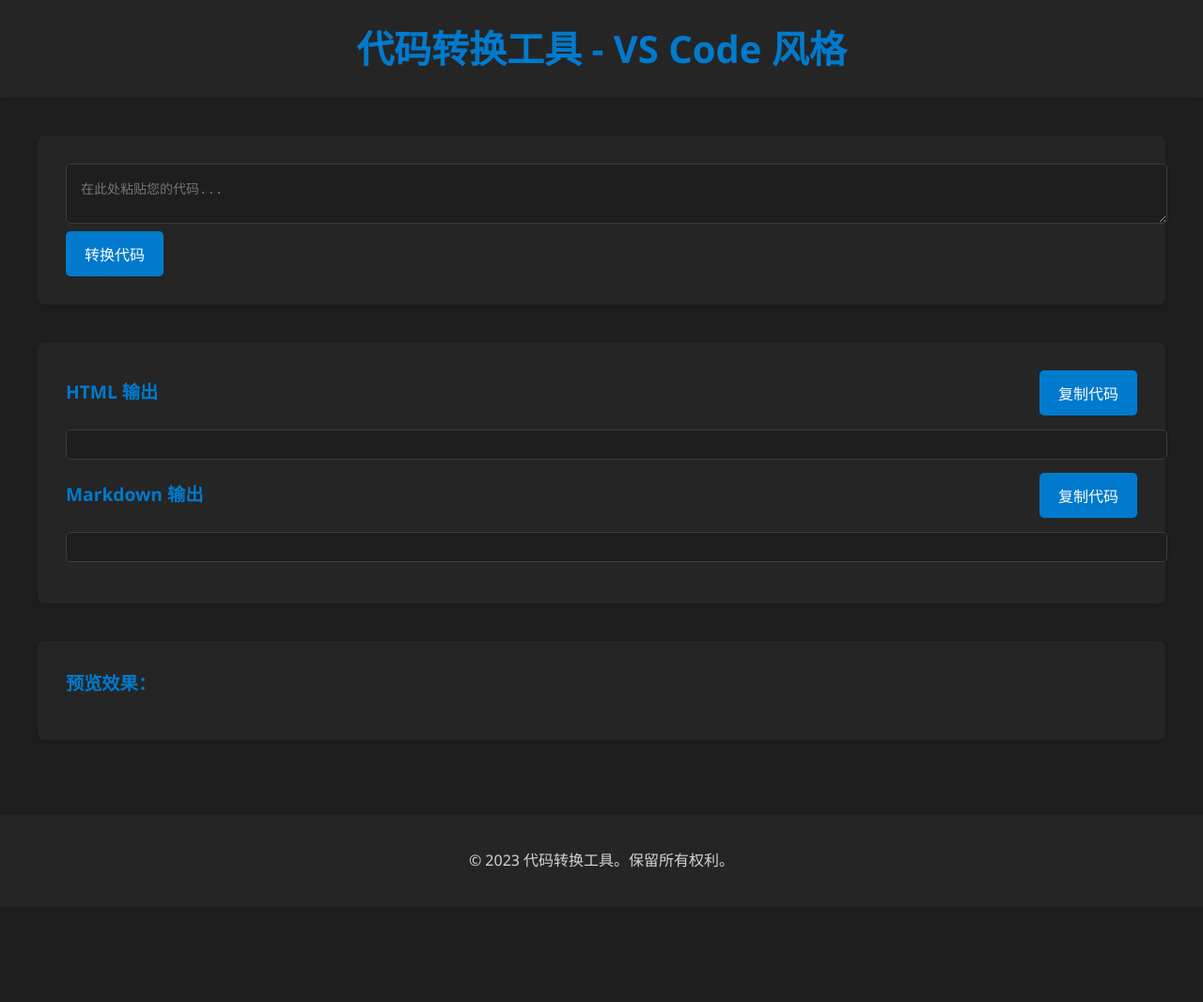
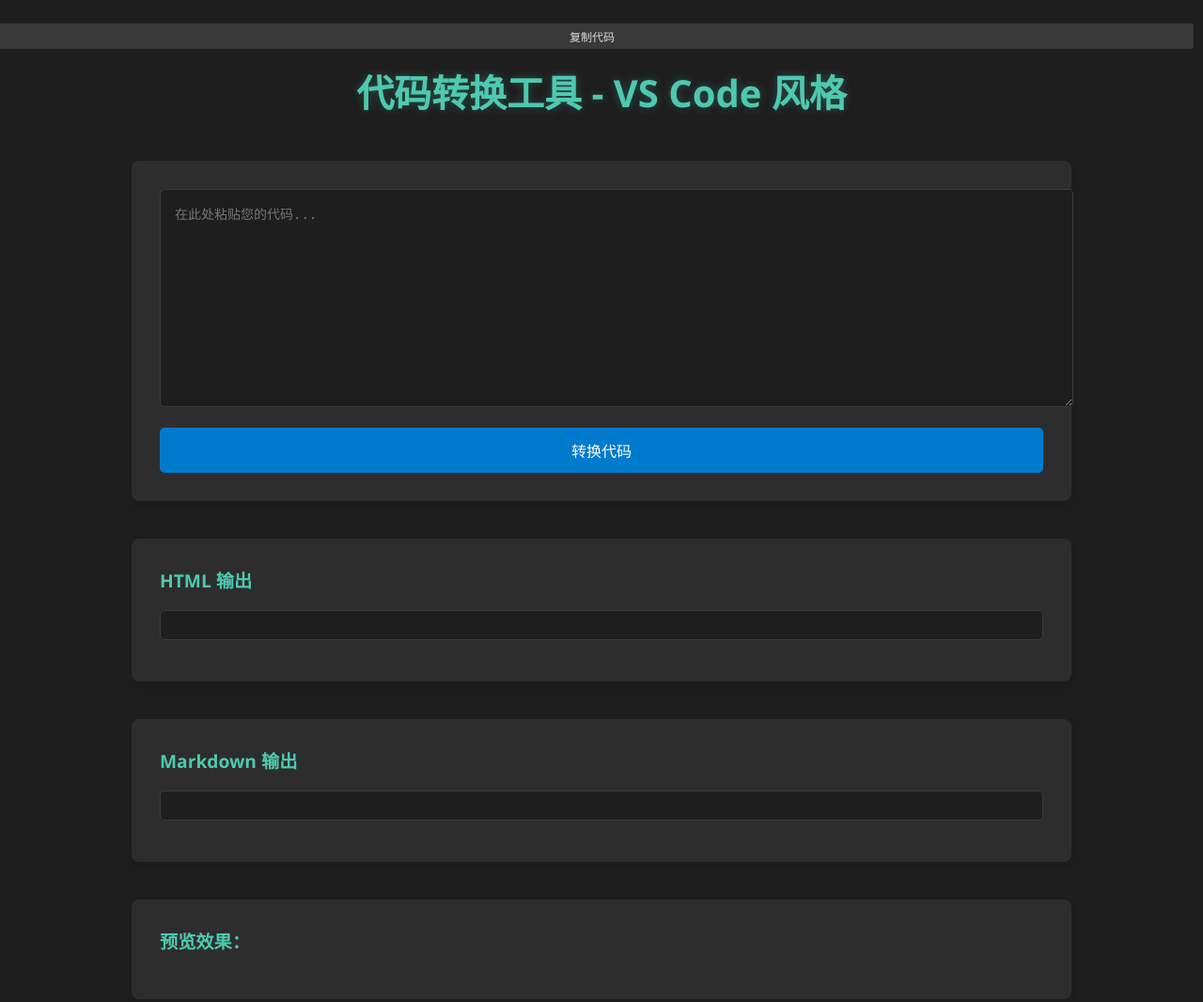
Before and after one commit to bbylw/Markdown-HTML, a plain HTML site: page tt.html in a window 1280 px wide. Shown: the whole page at 94% size. Before the commit the page ends 965 px from the top, so only its background shows below. Drawn offline with Linux system fonts and the light colour scheme.

Commit message:
Update tt.html

```diff
--- a/tt.html
+++ b/tt.html
@@ -1,18 +1,18 @@
 <!DOCTYPE html>
 <html lang="zh-CN">
 <head>
-<base href="https://example.com">
 <meta charset="utf-8">
 <meta name="viewport" content="width=device-width, initial-scale=1.0">
 <title>代码转换工具 - VS Code 风格</title>
 <style>
 :root {
-  --primary-color: #007ACC;
-  --secondary-color: #0E639C;
+  --primary-color: #4EC9B0;
+  --secondary-color: #007ACC;
   --bg-color: #1E1E1E;
   --text-color: #D4D4D4;
   --border-color: #3C3C3C;
   --header-bg: #252526;
+  --card-bg: #2D2D2D;
 }
 
 body {
@@ -24,35 +24,37 @@ body {
   padding: 0;
 }
 
-header {
-  background-color: var(--header-bg);
-  padding: 20px 0;
-  text-align: center;
-  box-shadow: 0 2px 4px rgba(0,0,0,0.1);
+.container {
+  max-width: 1000px;
+  margin: 0 auto;
+  padding: 40px 20px;
 }
 
 h1 {
   color: var(--primary-color);
   font-size: 2.5em;
-  margin: 0;
+  text-align: center;
+  margin-bottom: 40px;
+  text-shadow: 0 0 10px rgba(78, 201, 176, 0.3);
 }
 
-.container {
-  max-width: 1200px;
-  margin: 0 auto;
-  padding: 40px 20px;
-}
-
-.input-section, .output-section, #preview {
-  background-color: var(--header-bg);
+.card {
+  background-color: var(--card-bg);
   border-radius: 8px;
   padding: 30px;
   margin-bottom: 40px;
   box-shadow: 0 4px 6px rgba(0,0,0,0.1);
+  transition: all 0.3s ease;
 }
 
-textarea, .output-content {
+.card:hover {
+  box-shadow: 0 6px 12px rgba(0,0,0,0.15);
+  transform: translateY(-5px);
+}
+
+textarea {
   width: 100%;
+  height: 200px;
   background-color: var(--bg-color);
   color: var(--text-color);
   border: 1px solid var(--border-color);
@@ -60,27 +62,33 @@ textarea, .output-content {
   font-family: 'Consolas', 'Courier New', monospace;
   font-size: 14px;
   border-radius: 5px;
-  transition: border-color 0.3s ease;
+  resize: vertical;
+  transition: all 0.3s ease;
 }
 
 textarea:focus {
   border-color: var(--primary-color);
+  box-shadow: 0 0 0 2px rgba(78, 201, 176, 0.2);
   outline: none;
 }
 
 button {
-  background-color: var(--primary-color);
+  background-color: var(--secondary-color);
   color: #FFFFFF;
   border: none;
   padding: 12px 20px;
   font-size: 16px;
   border-radius: 5px;
   cursor: pointer;
-  transition: background-color 0.3s ease;
+  transition: all 0.3s ease;
+  margin-top: 15px;
+  width: 100%;
 }
 
 button:hover {
-  background-color: var(--secondary-color);
+  background-color: #005fa3;
+  transform: translateY(-2px);
+  box-shadow: 0 4px 8px rgba(0, 122, 204, 0.3);
 }
 
 .output-header {
@@ -94,6 +102,19 @@ button:hover {
   font-size: 1.2em;
   font-weight: bold;
   color: var(--primary-color);
+}
+
+.output-content {
+  background-color: var(--bg-color);
+  border: 1px solid var(--border-color);
+  border-radius: 5px;
+  padding: 15px;
+  font-family: 'Consolas', 'Courier New', monospace;
+  font-size: 14px;
+  white-space: pre-wrap;
+  word-break: break-all;
+  max-height: 300px;
+  overflow-y: auto;
 }
 
 #preview-header {
@@ -124,7 +145,7 @@ button:hover {
   position: absolute;
   top: 10px;
   right: 10px;
-  background-color: #3C3C3C;
+  background-color: rgba(60, 60, 60, 0.7);
   color: #CCCCCC;
   border: none;
   border-radius: 3px;
@@ -135,15 +156,8 @@ button:hover {
 }
 
 .copy-code-btn:hover {
-  background-color: #4E4E4E;
+  background-color: rgba(78, 201, 176, 0.7);
   color: #FFFFFF;
-}
-
-footer {
-  text-align: center;
-  padding: 20px 0;
-  background-color: var(--header-bg);
-  color: var(--text-color);
 }
 
 .loading {
@@ -155,6 +169,7 @@ footer {
   height: 100%;
   background-color: rgba(0,0,0,0.5);
   z-index: 9999;
+  backdrop-filter: blur(5px);
 }
 
 .spinner {
@@ -163,8 +178,8 @@ footer {
   left: 50%;
   width: 50px;
   height: 50px;
-  border: 3px solid #f3f3f3;
-  border-top: 3px solid var(--primary-color);
+  border: 3px solid var(--primary-color);
+  border-top: 3px solid transparent;
   border-radius: 50%;
   animation: spin 1s linear infinite;
 }
@@ -183,50 +198,42 @@ footer {
     font-size: 2em;
   }
 
-  .input-section, .output-section, #preview {
+  .card {
     padding: 20px;
   }
 }
 </style>
 </head>
 <body>
-  <header>
+  <div class="container">
     <h1>代码转换工具 - VS Code 风格</h1>
-  </header>
 
-  <main class="container">
-    <section class="input-section">
+    <div class="card">
       <textarea id="input" placeholder="在此处粘贴您的代码..."></textarea>
       <button onclick="convertCode()">转换代码</button>
-    </section>
+    </div>
 
-    <section class="output-section">
-      <div class="output">
+    <div class="card">
       <div class="output-header">
         <span class="output-title">HTML 输出</span>
-          <button class="copy-btn" onclick="copyToClipboard('html-output')">复制代码</button>
+        <button class="copy-code-btn" onclick="copyToClipboard('html-output')">复制代码</button>
       </div>
       <pre class="output-content" id="html-output"></pre>
     </div>
 
-      <div class="output">
+    <div class="card">
       <div class="output-header">
         <span class="output-title">Markdown 输出</span>
-          <button class="copy-btn" onclick="copyToClipboard('markdown-output')">复制代码</button>
+        <button class="copy-code-btn" onclick="copyToClipboard('markdown-output')">复制代码</button>
       </div>
       <pre class="output-content" id="markdown-output"></pre>
     </div>
-    </section>
 
-    <section id="preview">
+    <div class="card">
       <div id="preview-header">预览效果：</div>
       <div id="preview-content"></div>
-    </section>
-  </main>
-
-  <footer>
-    <p>&copy; 2023 代码转换工具。保留所有权利。</p>
-  </footer>
+    </div>
+  </div>
 
   <div id="loading" class="loading">
     <div class="spinner"></div>
@@ -281,7 +288,7 @@ function convertCode() {
   position: absolute;
   top: 10px;
   right: 10px;
-  background-color: #3C3C3C;
+  background-color: rgba(60, 60, 60, 0.7);
   color: #CCCCCC;
   border: none;
   border-radius: 3px;
@@ -291,7 +298,7 @@ function convertCode() {
   transition: all 0.3s;
 }
 .copy-code-btn:hover {
-  background-color: #4E4E4E;
+  background-color: rgba(78, 201, 176, 0.7);
   color: #FFFFFF;
 }
 </style>
@@ -302,7 +309,7 @@ function copyCodeToClipboard(button) {
   navigator.clipboard.writeText(code).then(() => {
     const originalText = button.textContent;
     button.textContent = '已复制！';
-    button.style.backgroundColor = '#4EC9B0';
+    button.style.backgroundColor = 'rgba(78, 201, 176, 0.7)';
     setTimeout(() => {
       button.textContent = originalText;
       button.style.backgroundColor = '';
@@ -319,7 +326,7 @@ function copyCodeToClipboard(button) {
     const markdownCode = `
 \`\`\`html
 <div style="background-color: #1E1E1E; color: #D4D4D4; font-family: 'Consolas', 'Courier New', monospace; padding: 16px; border-radius: 5px; box-shadow: 0 2px 6px rgba(0,0,0,0.15); position: relative; overflow-x: auto;">
-  <button style="position: absolute; top: 10px; right: 10px; background-color: #3C3C3C; color: #CCCCCC; border: none; border-radius: 3px; padding: 5px 10px; font-size: 12px; cursor: pointer;" onclick="copyCodeToClipboard(this)">复制代码</button>
+  <button style="position: absolute; top: 10px; right: 10px; background-color: rgba(60, 60, 60, 0.7); color: #CCCCCC; border: none; border-radius: 3px; padding: 5px 10px; font-size: 12px; cursor: pointer; transition: all 0.3s;" onclick="copyCodeToClipboard(this)">复制代码</button>
   <div style="display: flex;">
     <pre style="margin: 0; padding: 0;">
       <code>${lineNumbers.split('\n').map(num => `<span style="color: #858585; margin-right: 16px; user-select: none; display: inline-block; text-align: right; width: 2em;">${num}</span>`).join('\n')}
@@ -337,7 +344,7 @@ function copyCodeToClipboard(button) {
   navigator.clipboard.writeText(code).then(() => {
     const originalText = button.textContent;
     button.textContent = '已复制！';
-    button.style.backgroundColor = '#4EC9B0';
+    button.style.backgroundColor = 'rgba(78, 201, 176, 0.7)';
     setTimeout(() => {
       button.textContent = originalText;
       button.style.backgroundColor = '';
@@ -370,26 +377,10 @@ function copyToClipboard(elementId) {
   const element = document.getElementById(elementId);
   const text = element.textContent;
   navigator.clipboard.writeText(text).then(() => {
-    const button = element.previousElementSibling.querySelector('.copy-btn');
+    const button = element.previousElementSibling.querySelector('.copy-code-btn');
     const originalText = button.textContent;
     button.textContent = '已复制！';
-    button.style.backgroundColor = '#4EC9B0';
-    setTimeout(() => {
-      button.textContent = originalText;
-      button.style.backgroundColor = '';
-    }, 2000);
-  }, (err) => {
-    console.error('无法复制文本: ', err);
-  });
-}
-
-function copyCodeToClipboard(button) {
-  const codeBlock = button.nextElementSibling.lastElementChild;
-  const code = codeBlock.textContent;
-  navigator.clipboard.writeText(code).then(() => {
-    const originalText = button.textContent;
-    button.textContent = '已复制！';
-    button.style.backgroundColor = '#4EC9B0';
+    button.style.backgroundColor = 'rgba(78, 201, 176, 0.7)';
     setTimeout(() => {
       button.textContent = originalText;
       button.style.backgroundColor = '';
```
Lines whose indentation alone changed are shown as unchanged.
